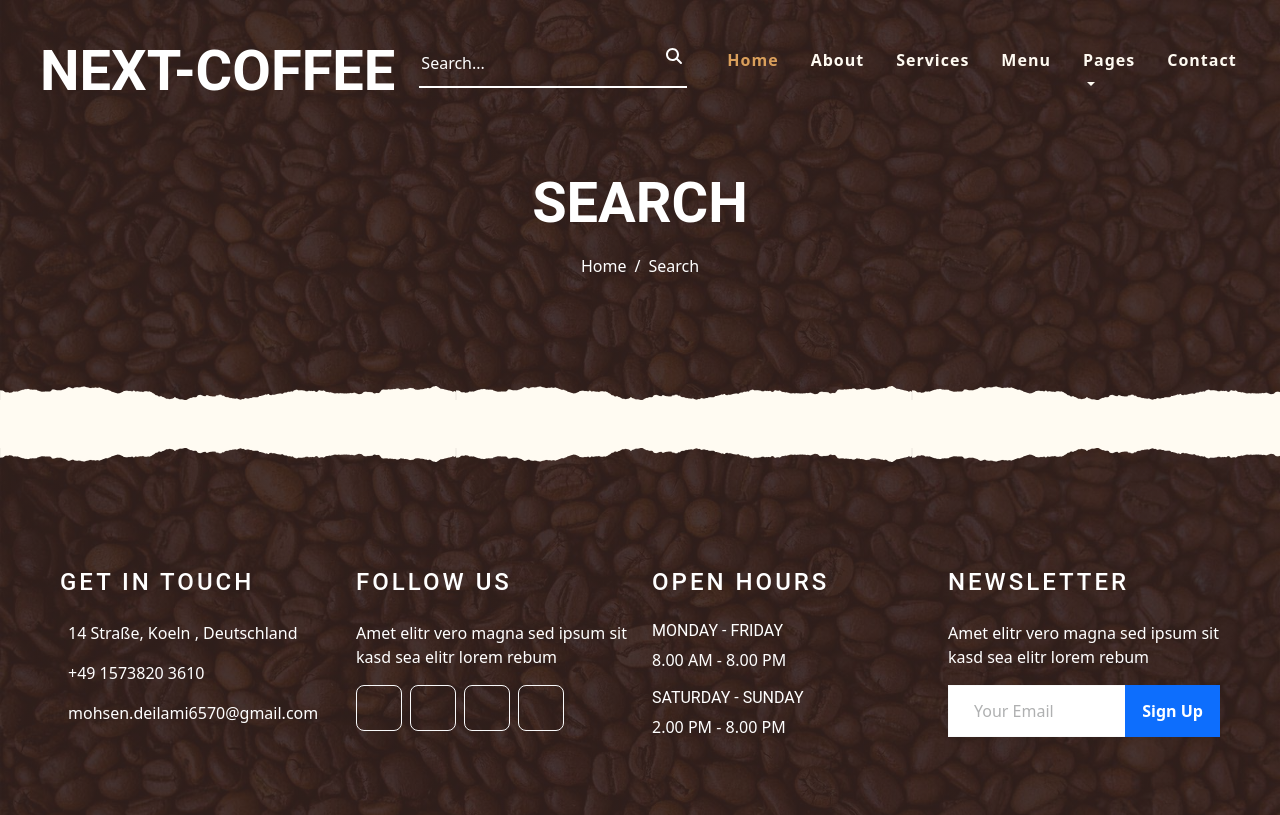
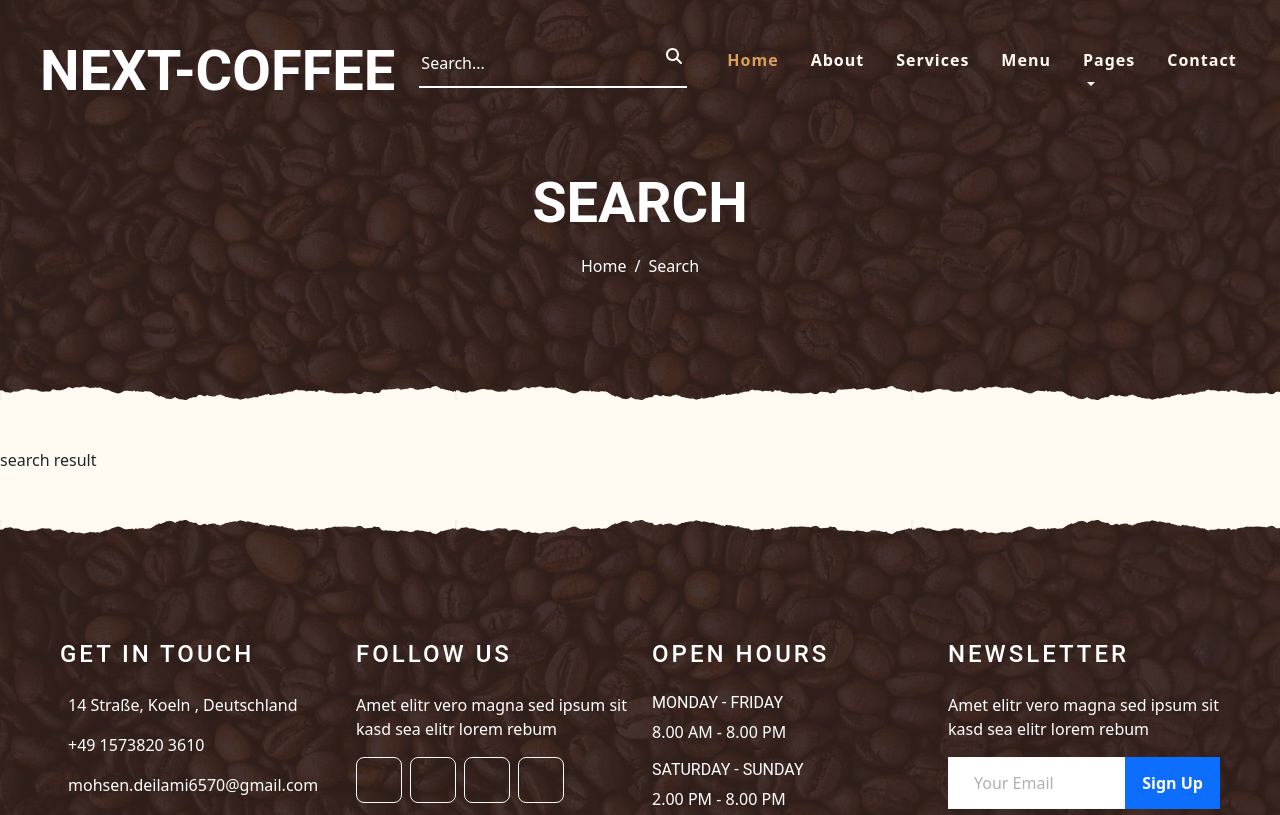
Before and after one commit to mohsen-deilami/coffee-next, a Next.js app: page /search in a window 1280 px wide. Shown: the top 815 px of the page. Built offline with nearby package versions, Linux system fonts and the light colour scheme.

Commit message:
create search page

```diff
--- /dev/null
+++ b/components/templates/search/Result.js
@@ -0,0 +1,9 @@
+import React from 'react'
+
+export default function Result() {
+  return (
+    <div>
+      search result
+    </div>
+  )
+}
--- a/pages/search/index.js
+++ b/pages/search/index.js
@@ -1,10 +1,12 @@
 import React from 'react'
 import PageHeader from '@/Components/moduls/pageHeader/PageHeader'
+import Result from '@/Components/templates/search/Result'
 
 export default function index() {
   return (
     <div>
        <PageHeader pageName={"Search"} />
+       <Result/>
     </div>
   )
 }
```
